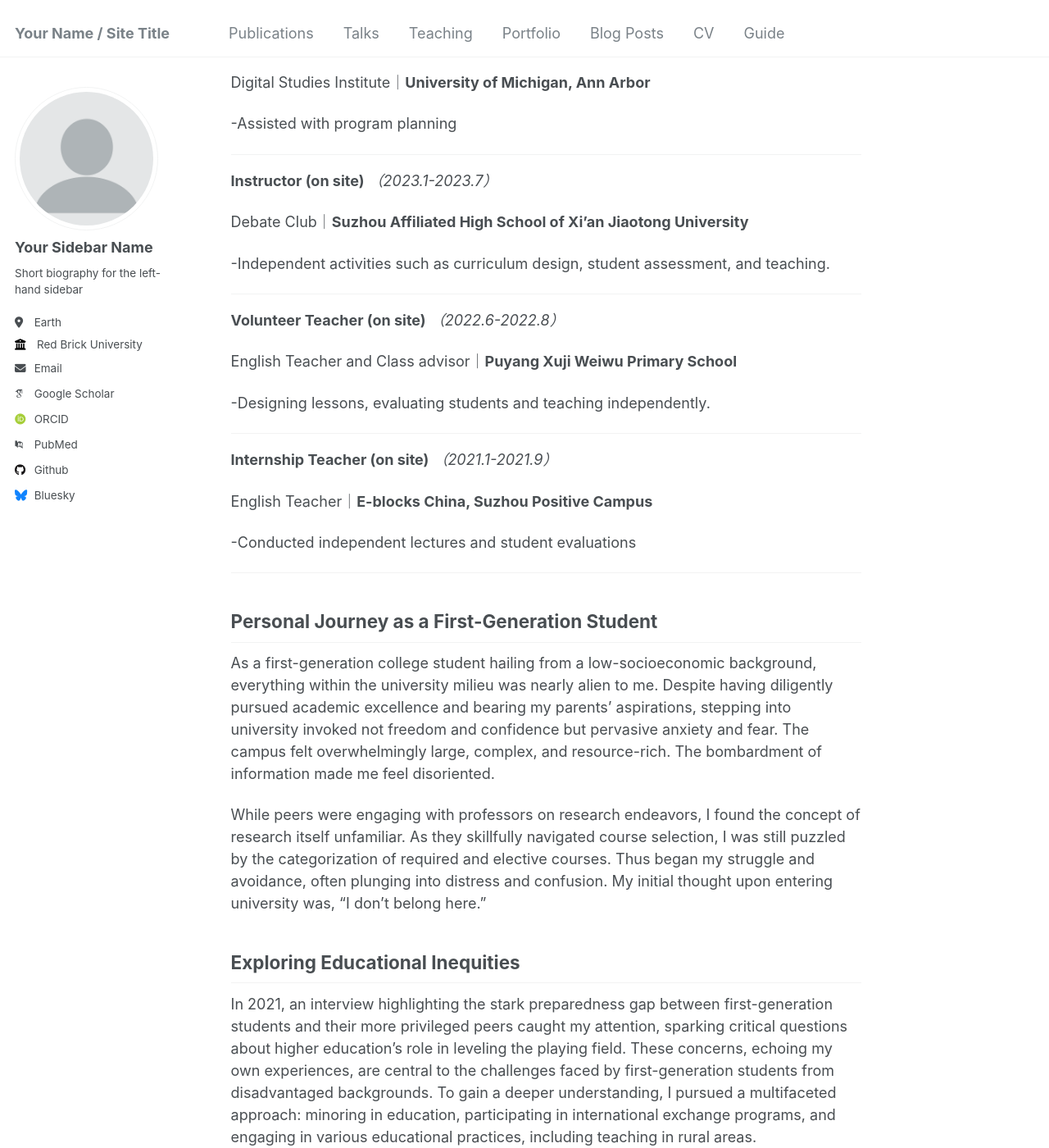
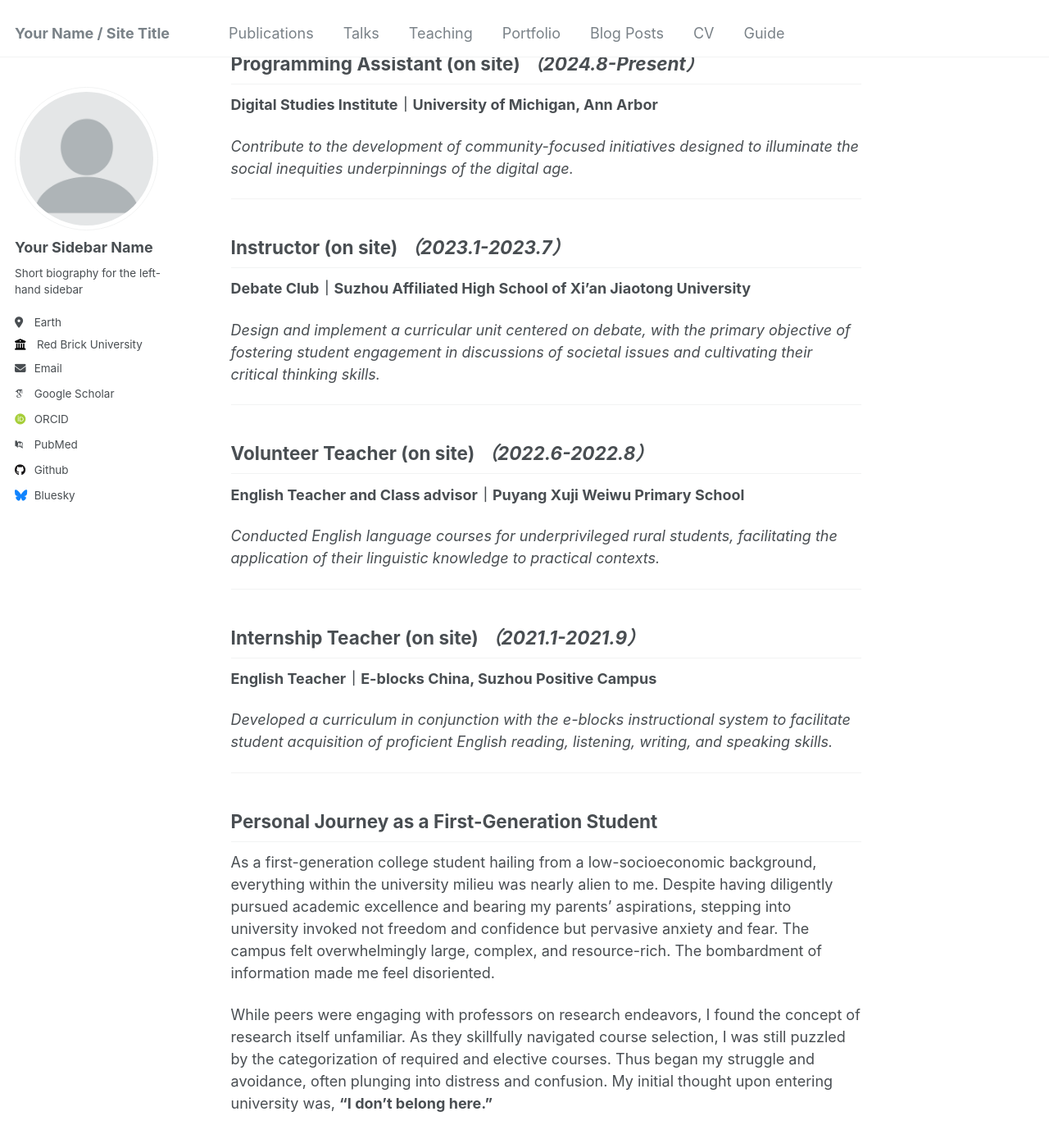
Before and after one commit to Yangzhen-Yeh/Yangzhen-Yeh.github.io, a Jekyll site: the page built from _pages/about.md, in a window 1280 px wide and 1400 px high, scrolled down 1243 px. Shown: the whole window at 82% size. Built offline with Jekyll 4.4.1, drawn with Linux system fonts in a browser that asks for light colours; some web fonts are replaced; some of the changed text lies outside the part shown.

Commit message:
Update about.md

```diff
--- a/_pages/about.md
+++ b/_pages/about.md
@@ -54,35 +54,35 @@ Experience
 ======
 ---
 
-**Programming Assistant (on site)**  _（2024.8-Present）_
+## Programming Assistant (on site)  _（2024.8-Present）_
 
-Digital Studies Institute｜**University of Michigan, Ann Arbor**
+**Digital Studies Institute｜University of Michigan, Ann Arbor**
 
--Assisted with program planning
+_Contribute to the development of community-focused initiatives designed to illuminate the social inequities underpinnings of the digital age._
 
 ---
 
-**Instructor (on site)**  _（2023.1-2023.7）_
+## Instructor (on site)  _（2023.1-2023.7）_
 
-Debate Club｜**Suzhou Affiliated High School of Xi'an Jiaotong University**
+**Debate Club｜Suzhou Affiliated High School of Xi'an Jiaotong University**
 
--Independent activities such as curriculum design, student assessment, and teaching.
+_Design and implement a curricular unit centered on debate, with the primary objective of fostering student engagement in discussions of societal issues and cultivating their critical thinking skills._
 
 ---
 
-**Volunteer Teacher (on site)**  _（2022.6-2022.8）_
+## Volunteer Teacher (on site)  _（2022.6-2022.8）_
 
-English Teacher and Class advisor｜**Puyang Xuji Weiwu Primary School**
+**English Teacher and Class advisor｜Puyang Xuji Weiwu Primary School**
 
--Designing lessons, evaluating students and teaching independently.
+_Conducted English language courses for underprivileged rural students, facilitating the application of their linguistic knowledge to practical contexts._
 
 ---
 
-**Internship Teacher (on site)**  _（2021.1-2021.9）_
+## Internship Teacher (on site)  _（2021.1-2021.9）_
 
-English Teacher｜**E-blocks China, Suzhou Positive Campus**
+**English Teacher｜E-blocks China, Suzhou Positive Campus**
 
--Conducted independent lectures and student evaluations
+_Developed a curriculum in conjunction with the e-blocks instructional system to facilitate student acquisition of proficient English reading, listening, writing, and speaking skills._
 
 ---
 
@@ -90,7 +90,7 @@ Personal Journey as a First-Generation Student
 ------
 As a first-generation college student hailing from a low-socioeconomic background, everything within the university milieu was nearly alien to me. Despite having diligently pursued academic excellence and bearing my parents’ aspirations, stepping into university invoked not freedom and confidence but pervasive anxiety and fear. The campus felt overwhelmingly large, complex, and resource-rich. The bombardment of information made me feel disoriented.
 
-While peers were engaging with professors on research endeavors, I found the concept of research itself unfamiliar. As they skillfully navigated course selection, I was still puzzled by the categorization of required and elective courses. Thus began my struggle and avoidance, often plunging into distress and confusion. My initial thought upon entering university was, “I don’t belong here.”
+While peers were engaging with professors on research endeavors, I found the concept of research itself unfamiliar. As they skillfully navigated course selection, I was still puzzled by the categorization of required and elective courses. Thus began my struggle and avoidance, often plunging into distress and confusion. My initial thought upon entering university was, **“I don’t belong here.”**
 
 Exploring Educational Inequities
 ------
@@ -115,20 +115,3 @@ I am resolutely committed to addressing the critical issues facing first-generat
 My commitment to innovation in education and the pursuit of equity is the cornerstone of this ambition. Drawing from a rich tapestry of experiences—from high school internships to grassroots work in rural schools and community service—I have gained invaluable insights into the multifaceted challenges and aspirations of students. This diverse background, coupled with my involvement in university organizations, has equipped me with a unique perspective to drive meaningful change.
 
 I stand poised at the threshold of this academic journey, brimming with passion and ready to channel my experiences, knowledge, and unwavering dedication into pioneering higher education reforms. Together, we can forge a more equitable and empowering educational landscape for all students, regardless of their background.
-
-
-**Markdown generator**
-
-I have also created [a set of Jupyter notebooks](https://github.com/academicpages/academicpages.github.io/tree/master/markdown_generator
-) that converts a CSV containing structured data about talks or presentations into individual markdown files that will be properly formatted for the Academic Pages template. The sample CSVs in that directory are the ones I used to create my own personal website at stuartgeiger.com. My usual workflow is that I keep a spreadsheet of my publications and talks, then run the code in these notebooks to generate the markdown files, then commit and push them to the GitHub repository.
-
-How to edit your site's GitHub repository
-------
-Many people use a git client to create files on their local computer and then push them to GitHub's servers. If you are not familiar with git, you can directly edit these configuration and markdown files directly in the github.com interface. Navigate to a file (like [this one](https://github.com/academicpages/academicpages.github.io/blob/master/_talks/2012-03-01-talk-1.md) and click the pencil icon in the top right of the content preview (to the right of the "Raw | Blame | History" buttons). You can delete a file by clicking the trashcan icon to the right of the pencil icon. You can also create new files or upload files by navigating to a directory and clicking the "Create new file" or "Upload files" buttons.
-
-Example: editing a markdown file for a talk
-![Editing a markdown file for a talk](/images/editing-talk.png)
-
-For more info
-------
-More info about configuring Academic Pages can be found in [the guide](https://academicpages.github.io/markdown/). The [guides for the Minimal Mistakes theme](https://mmistakes.github.io/minimal-mistakes/docs/configuration/) (which this theme was forked from) might also be helpful.
```
